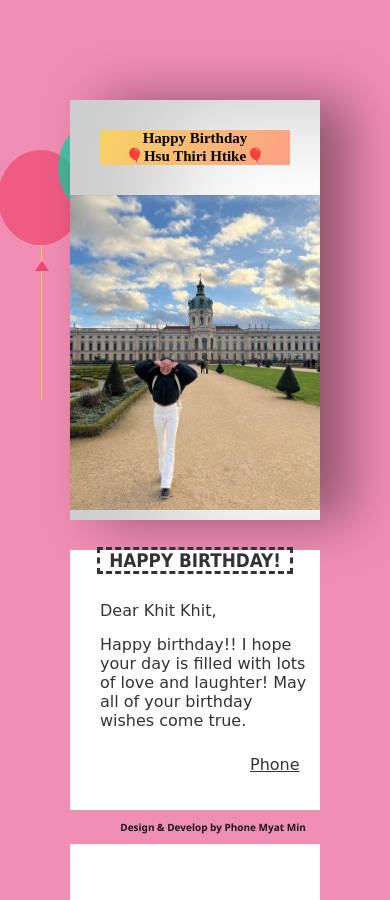
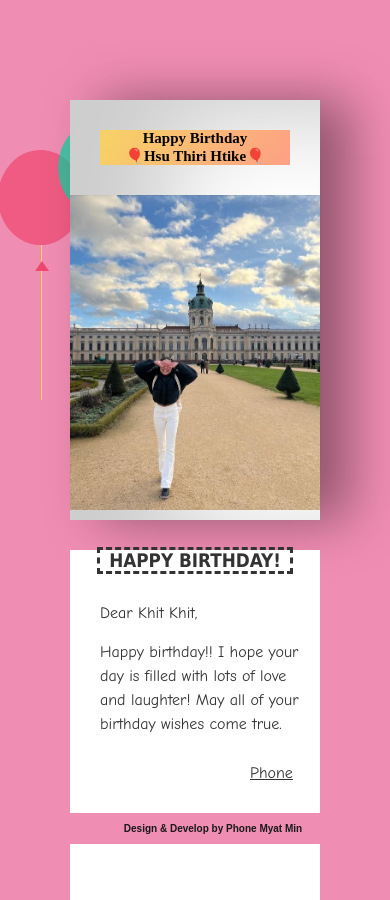
Before and after one commit to Vera93203/Hsu_Thiri_Htike_Birthday, a plain HTML site: page index.html in a window 390 px wide. Drawn offline with Linux system fonts and the light colour scheme.

Commit message:
FOnt change trr

```diff
--- a/style.css
+++ b/style.css
@@ -232,7 +232,12 @@ footer a{
   top: 0;
   box-shadow: inset 50px 10px 50px rgba(0, 0, 0, 0.2); /* Adjusted box-shadow for a softer look */
 }
-
+p[contenteditable="true"] {
+  font-size: 16px;
+  line-height: 1.5;
+  font-family: Comic Sans MS;
+  color: #333; /* Replace with your desired text color */
+}
 /* Add this media query for smaller screens (phones) */
 @media only screen and (max-width: 600px) {
   .cardInside {
@@ -254,7 +259,7 @@ footer a{
   }
 
   h4 {
-    font-family: 'Segoe UI', Tahoma, Geneva, Verdana, sans-serif;
+    font-family: Arial, Helvetica, sans-serif;
     color: #191919;
   }
 
```
